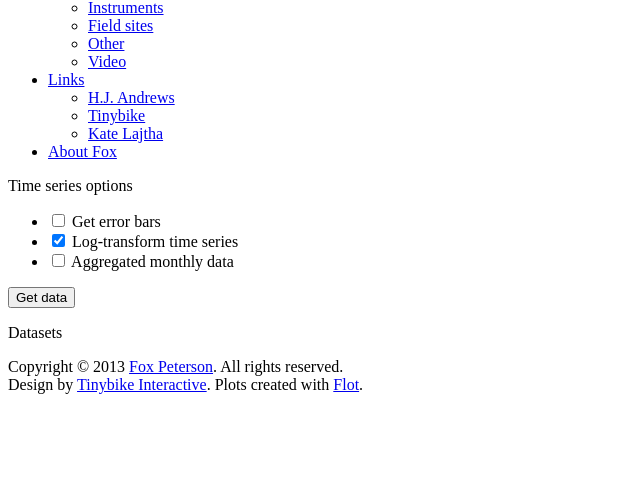
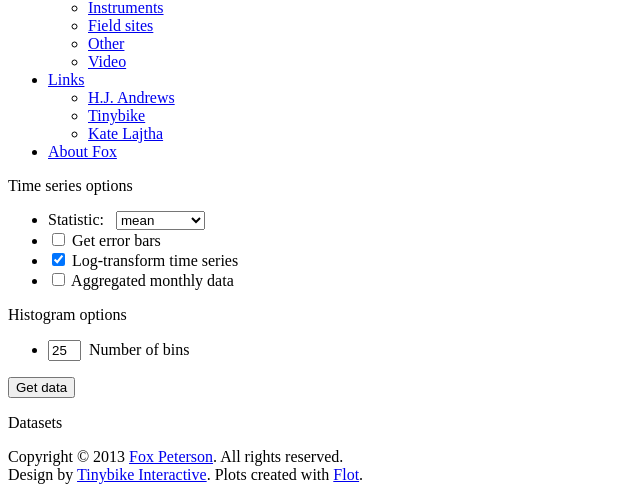
Before and after one commit to tinybike/foxplot, a Django app: template visual/templates/visual/results.html in a window 1280 px wide. Shown: the part 532-1032 px from the top of the page, without its empty margins (0-640 px from the left). Before the commit the page ends 926 px from the top, so only its background shows below. Run offline with Django 3.2, Linux system fonts and the light colour scheme; the template is opened without the code that fills it, so the values that code supplies are empty; some libraries are stand-ins or nearby versions.

Commit message:
plotter integration

```diff
--- a/visual/plotter.py
+++ b/visual/plotter.py
@@ -194,7 +194,8 @@ class Plotter:
 		time_series = {}
 		time_series['year'] = \
 			[year for year in self.summary['yearly'][dataset][field]]
-		for stat in ['mean', 'std']:
+		stat_list = ['mean', 'std', 'median', 'quartile_1', 'quartile_3', 'max', 'min']
+		for stat in stat_list:
 			time_series[stat] = [
 				self.summary['yearly'][dataset][field][year][stat] for year in \
 					self.summary['yearly'][dataset][field]
--- a/visual/templates/visual/results.html
+++ b/visual/templates/visual/results.html
@@ -95,68 +95,6 @@ $(function() {
 
 	plotAccordingToChoices();
 
-	/*var timeSeries_points = {
-		show: true,
-		radius: 5,
-		errorbars: 'y',
-		yerr: {show: true, upperCap: '-', lowerCap: '-', radius: 5}
-	};
-
-	{% for year, value, error_bar in time_series %}
-		timeSeries.push([{{ year }}, {{ value }}, {{ error_bar }}]);
-		plusRange.push({{ value }} + {{ error_bar }});
-		minusRange.push({{ value }} - {{ error_bar }});
-	{% endfor %}
-
-	// Add some space to the top and bottom of the time series plot, and make
-	// sure the margins are symmetric
-	plusRange.sort();
-	minusRange.sort();
-	var yMin = (minusRange[0] > 0) ? minusRange[0] / 1.1 : minusRange[0] * 1.1;
-	var yMax = (plusRange.slice(-1)[0] > 0) ? plusRange.slice(-1)[0] * 1.1 :
-		plusRange.slice(-1)[0] / 1.1;
-	plusDiff = Math.abs(plusRange.slice(-1)[0] - yMax);
-	minusDiff = Math.abs(minusRange[0] - yMin);
-	if (plusDiff > minusDiff) {
-		yMin = minusRange[0] - plusDiff;
-	}
-	else {
-		yMax = plusRange.slice(-1)[0] + minusDiff;
-	}
-
-	var data = [
-		{
-			data: timeSeries,
-			label: "{{ dataset }}",
-			color: "green",
-			points: timeSeries_points,
-			lines: {show: true}
-		}
-	]
-
-	var plot = $.plot("#time_series_placeholder", data, {
-			series: {
-				lines: {
-					show: true
-				},
-				points: {
-					show: true
-				}
-			},
-			grid: {
-				hoverable: true,
-				clickable: true
-			},
-			xaxis: {
-				axisLabel: 'Year',
-				axisLabelUseCanvas: false
-			},
-			yaxis: {
-				min: yMin,
-				max: yMax
-			}
-		});
-	*/
 	function showTooltip(x, y, contents) {
 		$("<div id='tooltip'>" + contents + "</div>").css({
 			position: "absolute",
@@ -203,68 +141,6 @@ $(function() {
 });
 
 $(function() {
-	/*
-	var histogram = [];
-
-	{% for bin, percent in histogram %}
-		histogram.push([{{ bin }}, {{ percent }}]);
-	{% endfor %}
-
-	var plot = $.plot("#histogram_placeholder", [
-			{ data: histogram, label: "{{ dataset }}", color: "green"}
-		], {
-			bars: {
-				show: true,
-				barWidth: histogram[1][0] - histogram[0][0]
-			},
-			grid: {
-				hoverable: true,
-				clickable: true
-			},
-			yaxis: {
-				axisLabel: '%',
-				axisLabelUseCanvas: true
-			}
-		});
-
-	function showTooltip(x, y, contents) {
-		$("<div id='tooltip'>" + contents + "</div>").css({
-			position: "absolute",
-			display: "none",
-			top: y - 25,
-			left: x + 5,
-			border: "1px solid #ccc",
-			padding: "2px",
-			"background-color": "#fff",
-			color: "#000",
-			opacity: 0.80
-		}).appendTo("body").fadeIn(200);
-	}
-
-	var previousPoint = null;
-	$("#histogram_placeholder").bind("plothover", function (event, pos, item) {
-		if (item) {
-			if (previousPoint != item.dataIndex) {
-				previousPoint = item.dataIndex;
-				$("#tooltip").remove();
-				var x = item.datapoint[0].toFixed(2),
-				y = item.datapoint[1].toFixed(2);
-				showTooltip(item.pageX, item.pageY,
-					y + "% chance of " + item.series.label + " = " + x);
-			}
-		} else {
-			$("#tooltip").remove();
-			previousPoint = null;
-		}
-	});
-
-	$("#histogram_placeholder").bind("plotclick", function (event, pos, item) {
-		if (item) {
-			$("#clickdata").text(" - click point " + item.dataIndex + " in " + item.series.label);
-			plot.highlight(item.series, item.datapoint);
-		}
-	});*/
-
 	var datasets = {{ json_histogram|safe }};
 
 	// Hard-code color indices (to prevent them from shifting)
@@ -426,9 +302,24 @@ $(function() {
 					<li><input type="checkbox" value="Yes" name="get_summary" id="get_summary" />Get summary statistics</li>
 					<li><input type="checkbox" value="Yes" name="get_histogram" id="get_histogram" checked="checked" />Get histogram</li>
 					<li><input type="checkbox" value="Yes" name="get_time_series" id="get_time_series" checked="checked" />Get time series</li>--->
+					<li>
+					Statistic:&nbsp;&nbsp;
+					<select name="select_stat" id="select_stat">
+						<option value="mean">mean</option>
+						<option value="median">median</option>
+						<option value="quartile_1">1st quartile</option>
+						<option value="quartile_3">3rd quartile</option>
+						<option value="max">maximum</option>
+						<option value="min">minimum</option>
+					</select>
+					</li>
 					<li><input type="checkbox" value="Yes" name="show_errors" id="show_errors" /> Get error bars</li>
 					<li><input type="checkbox" value="Yes" name="log_y" id="log_y" checked="checked" /> Log-transform time series</li>
 					<li><input type="checkbox" value="Yes" name="aggregate" id="aggregate" /> Aggregated monthly data</li>
+				</ul>
+				<p class="boxheader">Histogram options</p>
+				<ul>
+				<li><input type="text" size="1" value="25" name="num_bins" id="num_bins" />&nbsp;&nbsp;Number of bins</li>
 				</ul>
 				<div id="data_button">
 					<input class="small_button" type="submit" value="Get data" />
--- a/visual/views.py
+++ b/visual/views.py
@@ -17,6 +17,7 @@ def results(request):
 	get_time_series = True if 'get_time_series' in request.POST.keys() else False
 	log_y = True if 'log_y' in request.POST.keys() else False
 	show_errors = True if 'show_errors' in request.POST.keys() else False
+	select_stat = request.POST['select_stat']
 
 	#if dataset == 'bio' or dataset == 'gro':
 	#	table = 'piedata'
@@ -63,6 +64,7 @@ def results(request):
 		json_histogram[field] = {'label': field, 'data': hist_data}
 
 	return render(request, 'visual/results.html', {
+		'select_stat': select_stat,
 		#'dataset': dataset,
 		#'table': table,
 		#'get_summary': get_summary,
```
